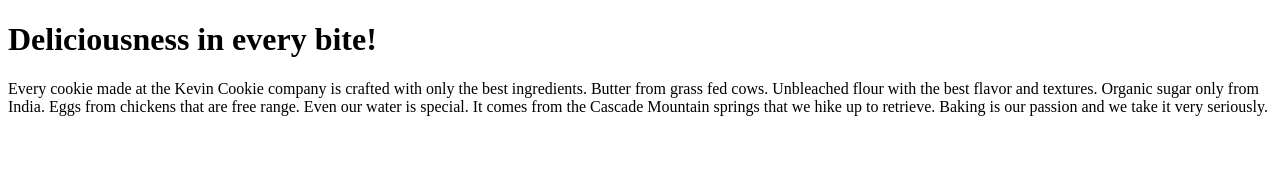
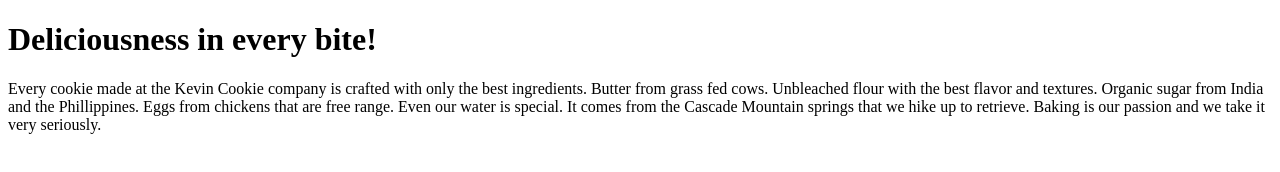
Before and after one commit to mlobel/KevinCookieCompany.com, a plain HTML site: page index.htm in a window 1280 px wide. Drawn offline with Linux system fonts and the light colour scheme.

Commit message:
Update index.htm

```diff
--- a/index.htm
+++ b/index.htm
@@ -4,7 +4,7 @@
 
 <h1>Deliciousness in every bite!</h1>
 
-<p>Every cookie made at the Kevin Cookie company is crafted with only the best ingredients. Butter from grass fed cows. Unbleached flour with the best flavor and textures. Organic sugar only from India. Eggs from chickens that are free range. Even our water is special. It comes from the Cascade Mountain springs that we hike up to retrieve. Baking is our passion and we take it very seriously.</p>
+<p>Every cookie made at the Kevin Cookie company is crafted with only the best ingredients. Butter from grass fed cows. Unbleached flour with the best flavor and textures. Organic sugar from India and the Phillippines. Eggs from chickens that are free range. Even our water is special. It comes from the Cascade Mountain springs that we hike up to retrieve. Baking is our passion and we take it very seriously.</p>
 
 
 </body>
```
